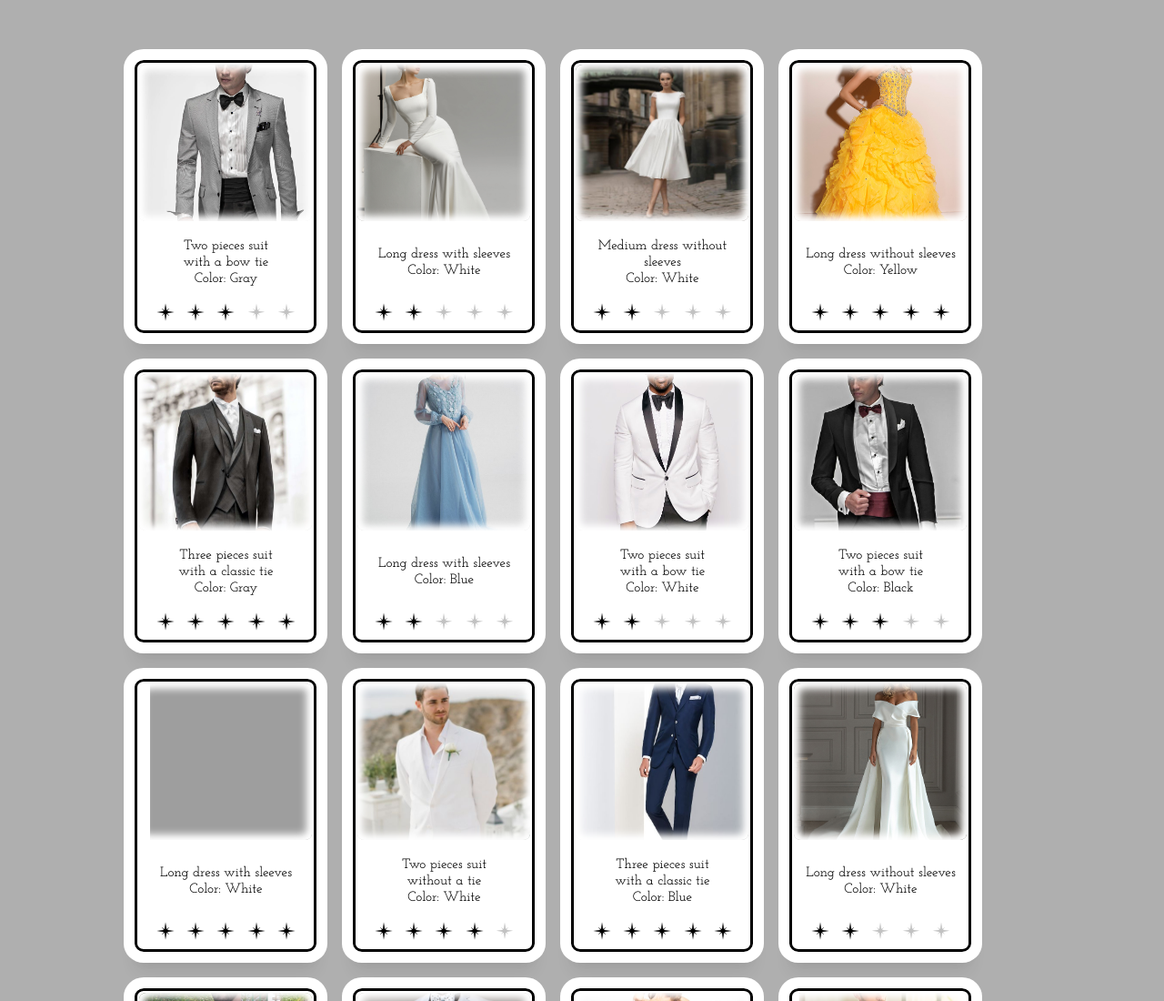
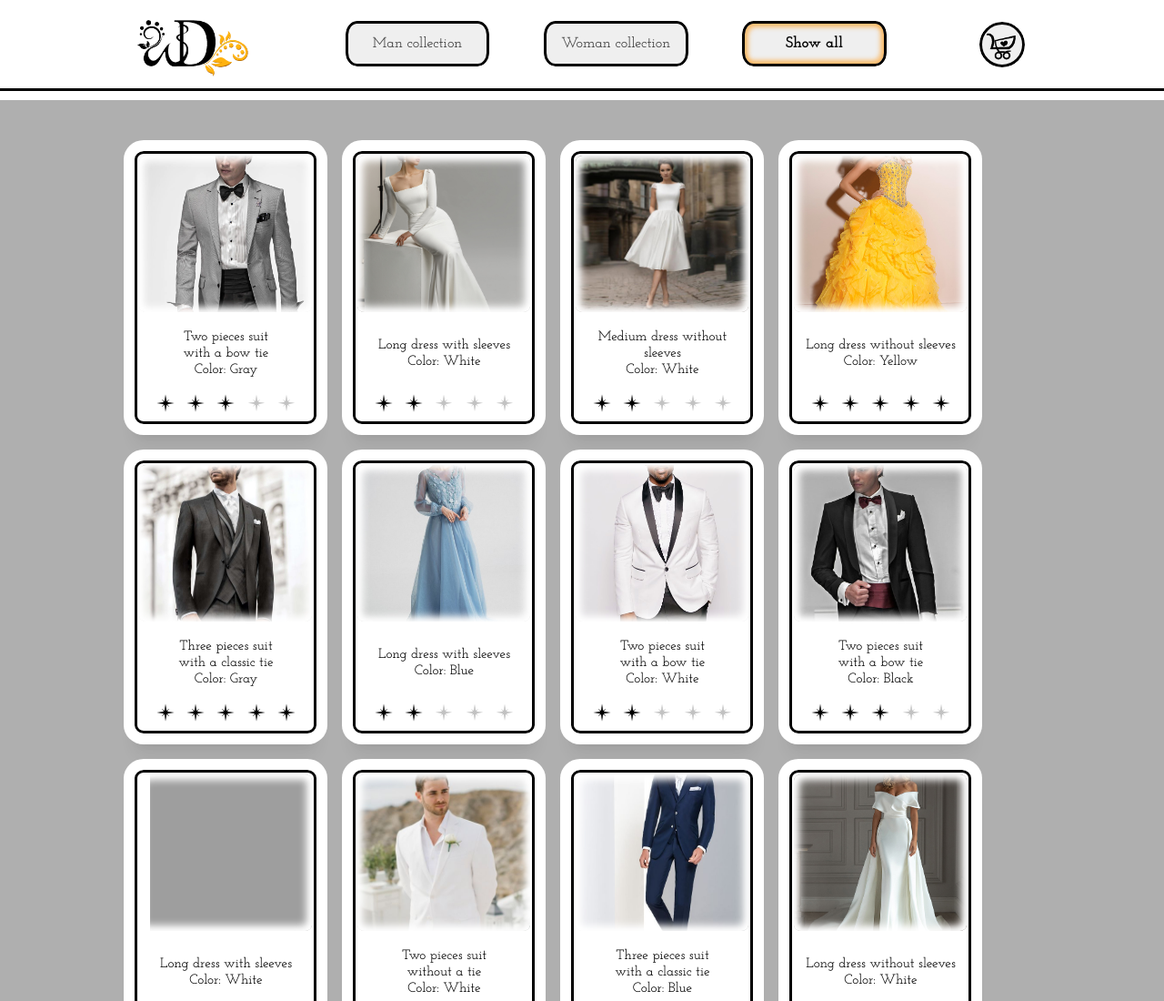
Before and after one commit to ekalape/WedDress, a website built with webpack: page src/ind.html in a window 1280 px wide. Shown: the top 1100 px of the page at 91% size. Built offline with nearby package versions, Linux system fonts and the light colour scheme; grey boxes are pictures that could not be loaded; a web font is replaced by a local one.

Commit message:
feat: implement header

```diff
--- a/src/ind.html
+++ b/src/ind.html
@@ -6,13 +6,20 @@
     <meta http-equiv="X-UA-Compatible" content="IE=edge">
     <meta name="viewport" content="width=device-width, initial-scale=1.0">
     <title>Document</title>
-    <link rel="shortcut icon" href="./assets/star_gray.png" type="image/x-icon">
+    <link rel="shortcut icon" href="/src/assets/star_gray.png" type="image/x-icon">
 
 
 </head>
 
 <body>
-    <header></header>
+    <header>
+        <img class="LogoWD" src="/src/assets/logo_WD.png" alt="Logo">
+        <div class="genderBtn_container"><button class="gender_btn">Man collection</button>
+            <button class="gender_btn">Woman collection</button>
+            <button class="gender_btn btn_pressed">Show all</button></div>
+        <button class="header__cart"></button>
+        <div class="cart_products"></div>
+    </header>
     <main>
         <div class="card-container"></div>
 
--- a/src/style.scss
+++ b/src/style.scss
@@ -9,6 +9,8 @@
     --f-primary: 500 20px/30px 'Basic', sans-serif;
     --f-primary-bold: 700 20px/30px 'Basic', sans-serif;
     --f-secondary: 400 15px/18px 'Josefin Slab', serif;
+    --c-accent: #9e5400;
+    --filter-accent: invert(69%) sepia(42%) saturate(4731%) hue-rotate(1deg) brightness(96%) contrast(104%);
 }
 
 body {
@@ -21,6 +23,79 @@ body {
     align-items: center;
     gap: 40px;
     z-index: 1;
+}
+
+header {
+    width: 100%;
+    height: 100px;
+    background-color: white;
+    border-bottom: 0.2rem solid black;
+    outline: 10px solid white;
+    display: flex;
+    justify-content: space-around;
+    align-items: center;
+    padding-left: 7%;
+    img {
+        display: block;
+        height: 90%;
+        width: auto;
+        cursor: pointer;
+    }
+    .genderBtn_container {
+        width: 50%;
+        display: flex;
+        justify-content: center;
+        align-items: center;
+        height: 90%;
+        gap: 10%;
+    }
+    .header__cart {
+        width: 50px;
+        height: 50px;
+        background-image: url("/src/assets/carrello_love_black.png");
+        background-position: center;
+        background-repeat: no-repeat;
+        background-size: 86%;
+        padding: 8px;
+        border-radius: 50%;
+        border: 3px solid black;
+        outline: 6px solid white;
+        &:hover {
+            cursor: pointer;
+            border-color: var(--c-accent);
+        }
+    }
+    .card_products {
+        display: none;
+    }
+}
+
+.gender_btn {
+    width: 200px;
+    height: 50px;
+    border-radius: 8%/30%;
+    border: 3px solid black;
+    outline: 6px solid white;
+    font: var(--f-secondary);
+    color: rgb(59, 59, 59);
+    font-size: 16px;
+    &:hover {
+        cursor: pointer;
+        border-color: var(--c-accent);
+        color: black;
+        font-weight: bold;
+    }
+}
+
+.btn_pressed {
+    font-weight: bold;
+    font-size: 17px;
+    color: black;
+    box-shadow: inset 2px 2px 5px 2px rgba(252, 175, 76, 0.7), inset -2px -2px 5px 2px rgba(252, 175, 76, 0.7);
+    &:hover {
+        cursor: default;
+        border-color: black;
+    }
 }
 
 main {
@@ -46,10 +121,10 @@ main {
     transition: 0.3s;
     &:hover {
         cursor: pointer;
-        border-color: #9e5400;
+        border-color: var(--c-accent);
         transform: scale(1.02);
         .popolarity .valStar {
-            filter: invert(69%) sepia(42%) saturate(4731%) hue-rotate(1deg) brightness(96%) contrast(104%);
+            filter: var(--filter-accent)
         }
     }
 }
@@ -203,7 +278,7 @@ main {
     top: 86%;
     right: 15%;
     &:hover .valStar {
-        filter: invert(69%) sepia(42%) saturate(4731%) hue-rotate(1deg) brightness(96%) contrast(104%);
+        filter: var(--filter-accent)
     }
 }
 
@@ -235,9 +310,9 @@ main {
         margin: 10px;
     }
     &:hover {
-        border-color: #9e5400;
+        border-color: var(--c-accent);
         .cartSign__image {
-            filter: invert(69%) sepia(42%) saturate(4731%) hue-rotate(1deg) brightness(96%) contrast(104%);
+            filter: var(--filter-accent)
         }
     }
     &:active {
```
Also changed, not shown: src/assets/logo_WD.png (added).
